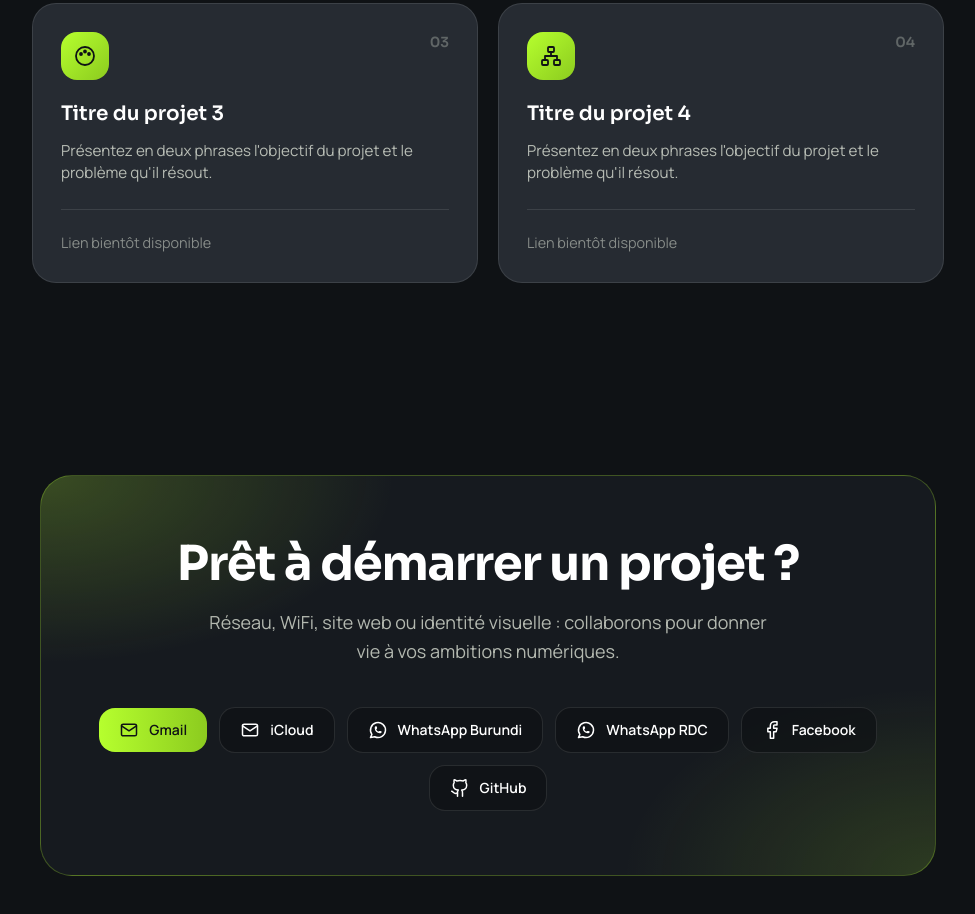
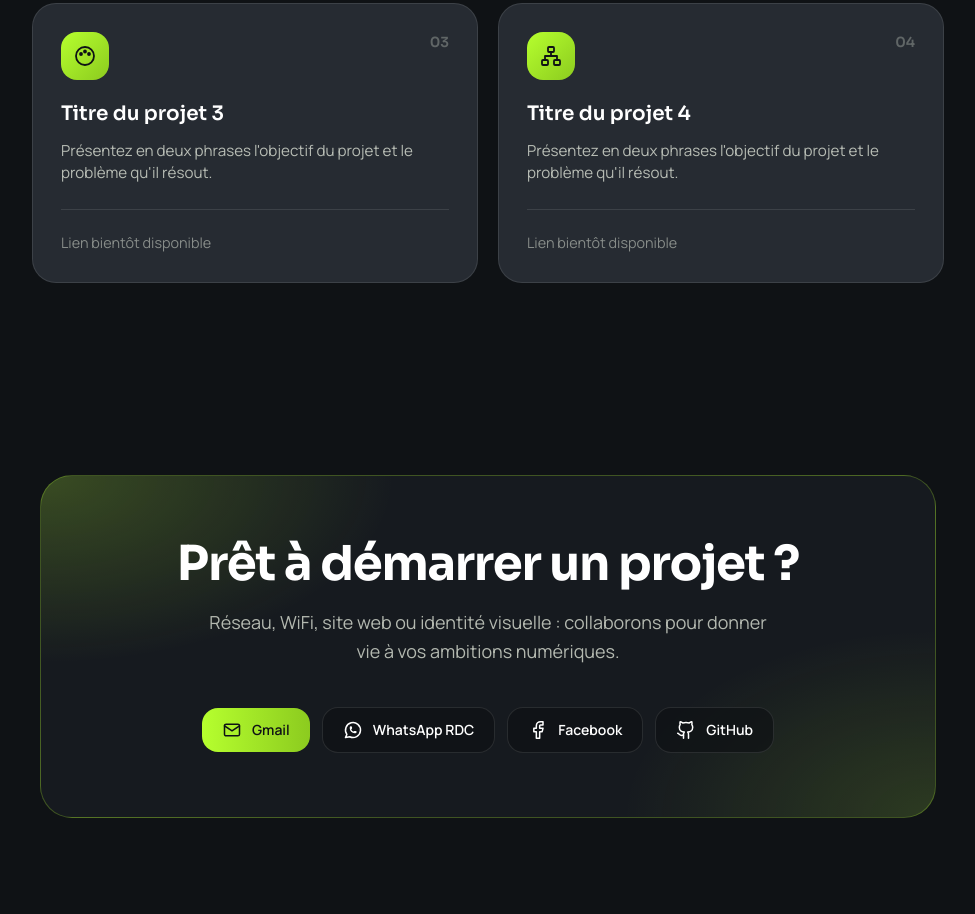
Before and after one commit to PatientAkili/portofolio, a plain HTML site: page index.html in a window 1280 px wide. Shown: the part 3090-4004 px from the top of the page, without its empty margins (280-1255 px from the left). Drawn offline with nearby package versions, Linux system fonts and the light colour scheme.

```diff
--- a/index.html
+++ b/index.html
@@ -263,8 +263,6 @@
         <!-- À MODIFIER : votre vrai e-mail, votre numéro WhatsApp (indicatif + numéro, sans + ni espaces) et vos liens -->
         <ul class="mt-10 flex flex-wrap items-center justify-center gap-3" aria-label="Me contacter">
           <li><a class="inline-flex items-center gap-2.5 rounded-2xl px-5 py-3 text-sm font-semibold transition hover:-translate-y-0.5 bg-gradient-to-r from-lime to-lime-deep text-ink hover:brightness-110" href="mailto:patientakili78@gmail.com"><svg class="h-5 w-5" fill="none" stroke="currentColor" stroke-width="1.8" stroke-linecap="round" stroke-linejoin="round" aria-hidden="true"><use href="#i-mail"/></svg>Gmail</a></li>
-          <li><a class="inline-flex items-center gap-2.5 rounded-2xl px-5 py-3 text-sm font-semibold transition hover:-translate-y-0.5 border border-white/10 bg-ink/70 text-white hover:border-lime/60 hover:text-lime" href="mailto:patientakili78@icloud.com"><svg class="h-5 w-5" fill="none" stroke="currentColor" stroke-width="1.8" stroke-linecap="round" stroke-linejoin="round" aria-hidden="true"><use href="#i-mail"/></svg>iCloud</a></li>
-          <li><a class="inline-flex items-center gap-2.5 rounded-2xl px-5 py-3 text-sm font-semibold transition hover:-translate-y-0.5 border border-white/10 bg-ink/70 text-white hover:border-lime/60 hover:text-lime" href="https://wa.me/25762321978" target="_blank" rel="noopener noreferrer" aria-label="WhatsApp Burundi (s'ouvre dans un nouvel onglet)"><svg class="h-5 w-5" fill="none" stroke="currentColor" stroke-width="1.8" stroke-linecap="round" stroke-linejoin="round" aria-hidden="true"><use href="#i-whatsapp"/></svg>WhatsApp Burundi</a></li>
           <li><a class="inline-flex items-center gap-2.5 rounded-2xl px-5 py-3 text-sm font-semibold transition hover:-translate-y-0.5 border border-white/10 bg-ink/70 text-white hover:border-lime/60 hover:text-lime" href="https://wa.me/243979209489" target="_blank" rel="noopener noreferrer" aria-label="WhatsApp RDC (s'ouvre dans un nouvel onglet)"><svg class="h-5 w-5" fill="none" stroke="currentColor" stroke-width="1.8" stroke-linecap="round" stroke-linejoin="round" aria-hidden="true"><use href="#i-whatsapp"/></svg>WhatsApp RDC</a></li>
           <li><a class="inline-flex items-center gap-2.5 rounded-2xl px-5 py-3 text-sm font-semibold transition hover:-translate-y-0.5 border border-white/10 bg-ink/70 text-white hover:border-lime/60 hover:text-lime" href="https://www.facebook.com/share/1HG18iwLGH/?mibextid=wwXIfr" target="_blank" rel="noopener noreferrer" aria-label="Facebook (s'ouvre dans un nouvel onglet)"><svg class="h-5 w-5" fill="none" stroke="currentColor" stroke-width="1.8" stroke-linecap="round" stroke-linejoin="round" aria-hidden="true"><use href="#i-facebook"/></svg>Facebook</a></li>
           <li><a class="inline-flex items-center gap-2.5 rounded-2xl px-5 py-3 text-sm font-semibold transition hover:-translate-y-0.5 border border-white/10 bg-ink/70 text-white hover:border-lime/60 hover:text-lime" href="https://github.com/PatientAkili" target="_blank" rel="noopener noreferrer" aria-label="GitHub (s'ouvre dans un nouvel onglet)"><svg class="h-5 w-5" fill="none" stroke="currentColor" stroke-width="1.8" stroke-linecap="round" stroke-linejoin="round" aria-hidden="true"><use href="#i-github"/></svg>GitHub</a></li>
```
